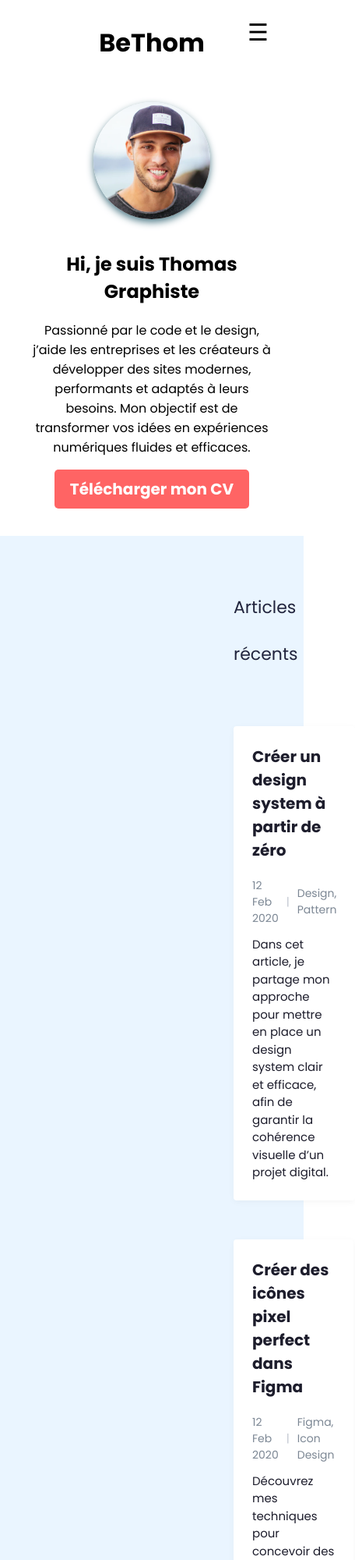
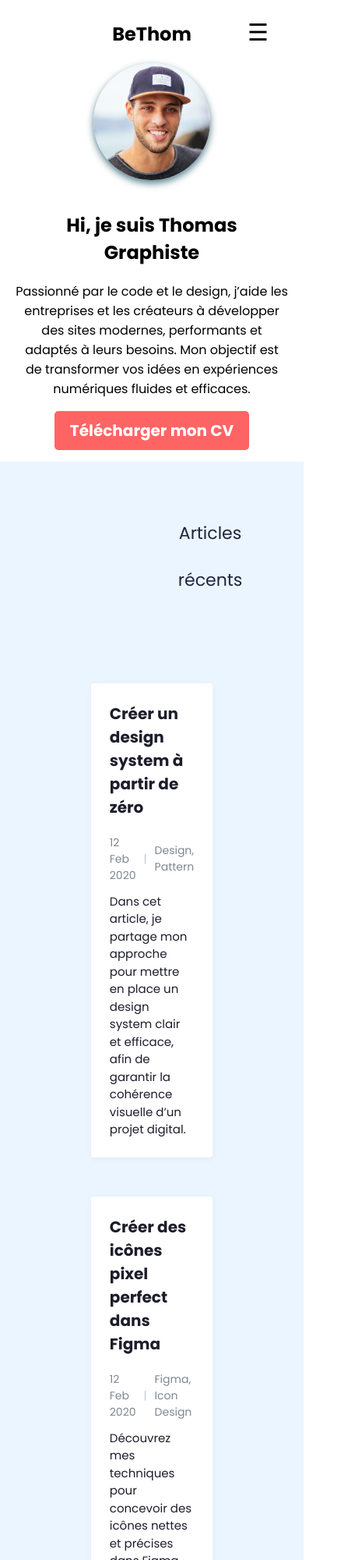
Before and after one commit to zinconer-glitch/BeThom, a plain HTML site: page index.html in a window 390 px wide. Shown: the top 2000 px of the page at 78% size, 456 px wide, since content can reach past the window. Drawn offline with Linux system fonts and the light colour scheme.

Commit message:
modification cards

```diff
--- a/style.css
+++ b/style.css
@@ -56,6 +56,12 @@ header {
     text-align: center;
     font-size: 20px;
 }
+
+#cv:hover {
+  background-color: #e05555;
+}
+
+
 
 /* =====================================================
    PHOTO DE PROFIL
@@ -635,20 +641,125 @@ li {
 
 }
 
-/* Tablettes et mobiles */
+/* =====================================================
+   VERSION SMARTPHONE (max-width: 768px)
+===================================================== */
 @media screen and (max-width: 768px) {
+
+  /* Corps de page */
   body {
-    margin: 0 20px;
-    font-size: 16px;
+    margin: 0 20px;            /* Réduction des marges latérales */
+    font-size: 16px;           /* Texte plus lisible sur mobile */
   }
 
+  /* Header */
   header {
-    flex-direction: column;
-    align-items: center;
+    flex-direction: column;    /* Les éléments passent les uns sous les autres */
+    align-items: center;       /* Centrage horizontal */
+    padding: 10px 0;
   }
 
+  header h1 {
+    font-size: 24px;           /* Titre un peu plus petit */
+    margin-bottom: 10px;
+  }
+
+  /* Menu navigation */
   nav ul {
+    display: flex;
+    flex-direction: column;    /* Liens empilés verticalement */
+    align-items: center;
+    gap: 10px;                 /* Espacement entre les liens */
+    padding: 0;
+  }
+
+  nav a {
+    font-size: 16px;
+    text-align: center;
+  }
+
+  /* Section accueil */
+  #accueil {
+    flex-direction: column;    /* Photo et texte l’un en dessous de l’autre */
+    padding: 0;
+  }
+
+  #presentation {
+    width: 100%;               /* Le texte prend toute la largeur */
+    text-align: center;
+  }
+
+  #photo {
+    width: 100%;               /* L’image s’adapte à la largeur */
+    text-align: center;
+  }
+
+  #photo img {
+    width: 80%;                /* On garde un peu de marge autour de l’image */
+    height: auto;
+    border-radius: 10px;
+  }
+
+/* Section articles */
+
+  .articles {
+    display: flex;
     flex-direction: column;
-    gap: 10px;
+    align-items: center;     /* ✅ centre tous les éléments enfants horizontalement */
+    justify-content: center;
+    gap: 30px;
+    width: 100%;
+    margin: 0 auto;
+  }
+
+  .article {
+    width: 90%;              /* ✅ prend 90% de la largeur de l’écran */
+    max-width: 400px;        /* ✅ limite la taille pour ne pas s’étaler */
+    margin: 0 auto;          /* ✅ centre individuellement si besoin */
+    box-sizing: border-box;  /* ✅ évite les débordements */
+  }
+
+  .article img {
+    width: 100%;
+    height: auto;
+    border-radius: 10px;
+    display: block;
+  }
+
+  .articles-header {
+    display: flex;
+    flex-direction: column;   /* ✅ empile le titre et le lien */
+    align-items: center;      /* ✅ centre horizontalement */
+    text-align: center;       /* ✅ centre le texte du h3 */
+  }
+
+
+
+  /* Footer */
+  footer {
+    flex-direction: column;
+    text-align: center;
+    padding: 20px 0;
+  }
+
+.articles {
+  background-color: #eaf5ff;
+  width: 100vw;
+  margin-left: calc(50% - 50vw);
+  padding: 30px 0;
+  margin-top: 15px;
+}
+
+.articles-grid {
+  display: flex;
+  justify-content: space-between;
+  flex-wrap: wrap;
+  margin-top: 10px;
+  margin-left: 150px;
+  margin-right: 150px;
+}
+
+.titre3 {
+  text-align: center;
 }
 }
```
Lines whose indentation alone changed are shown as unchanged.
